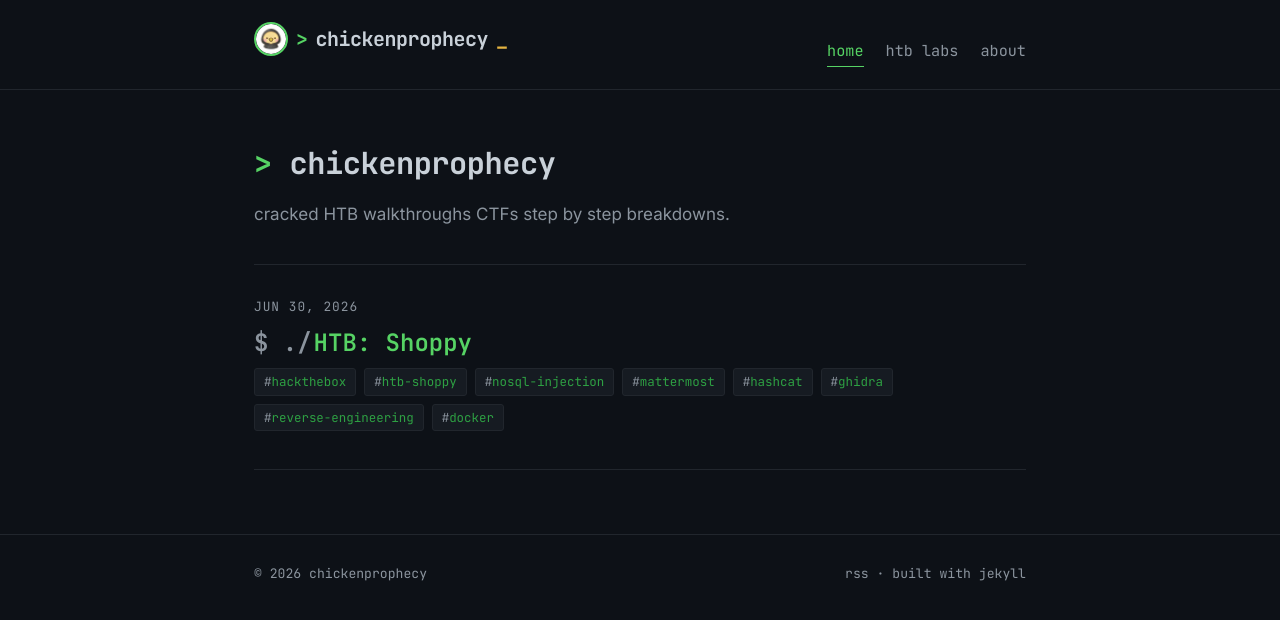
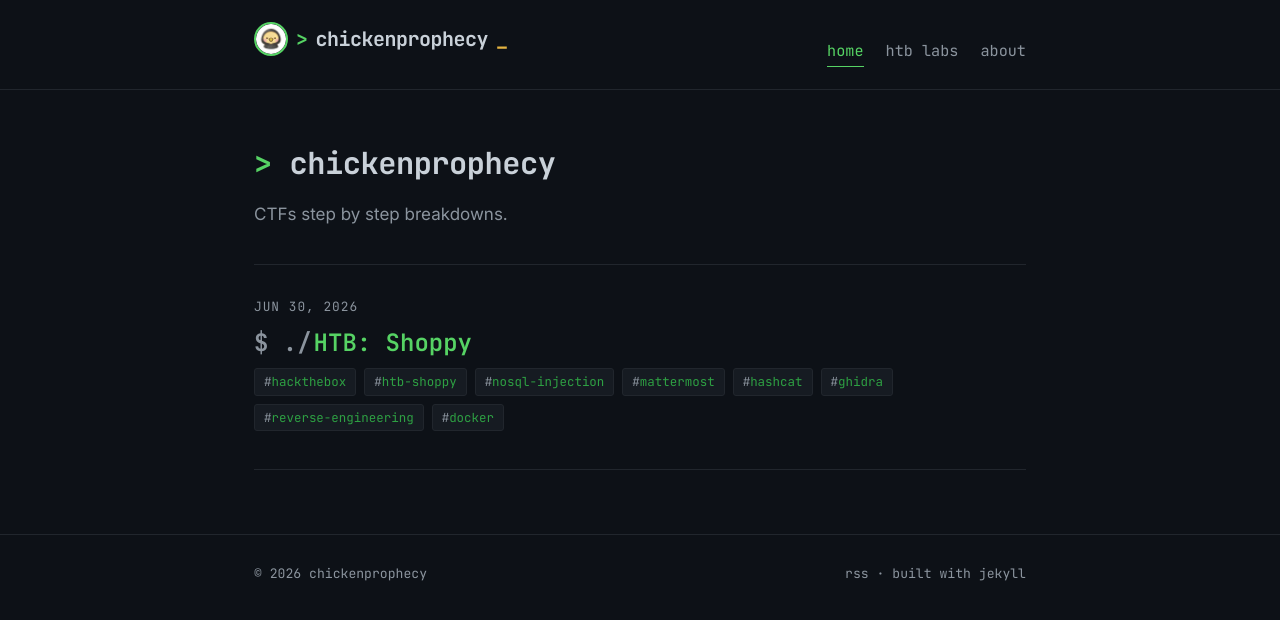
Before and after one commit to avrastefania/blog, a Jekyll site: the page built from index.html, in a window 1280 px wide. Shown: the top 620 px of the page. Built offline with Jekyll 4.4.1, drawn with Linux system fonts in a browser that asks for light colours.

Commit message:
Update _config.yml

```diff
--- a/_config.yml
+++ b/_config.yml
@@ -1,7 +1,5 @@
 title: chickenprophecy
-tagline: cracked HTB walkthroughs
-description: >-
-  Hack The Box walkthroughs and notes by chickenprophecy.
+
 author: chickenprophecy
 # IMPORTANT: when you deploy to GitHub Pages at username.github.io/REPO,
 # set baseurl to "/REPO" (e.g. "/chickenprophecy"). If you use a user
```
